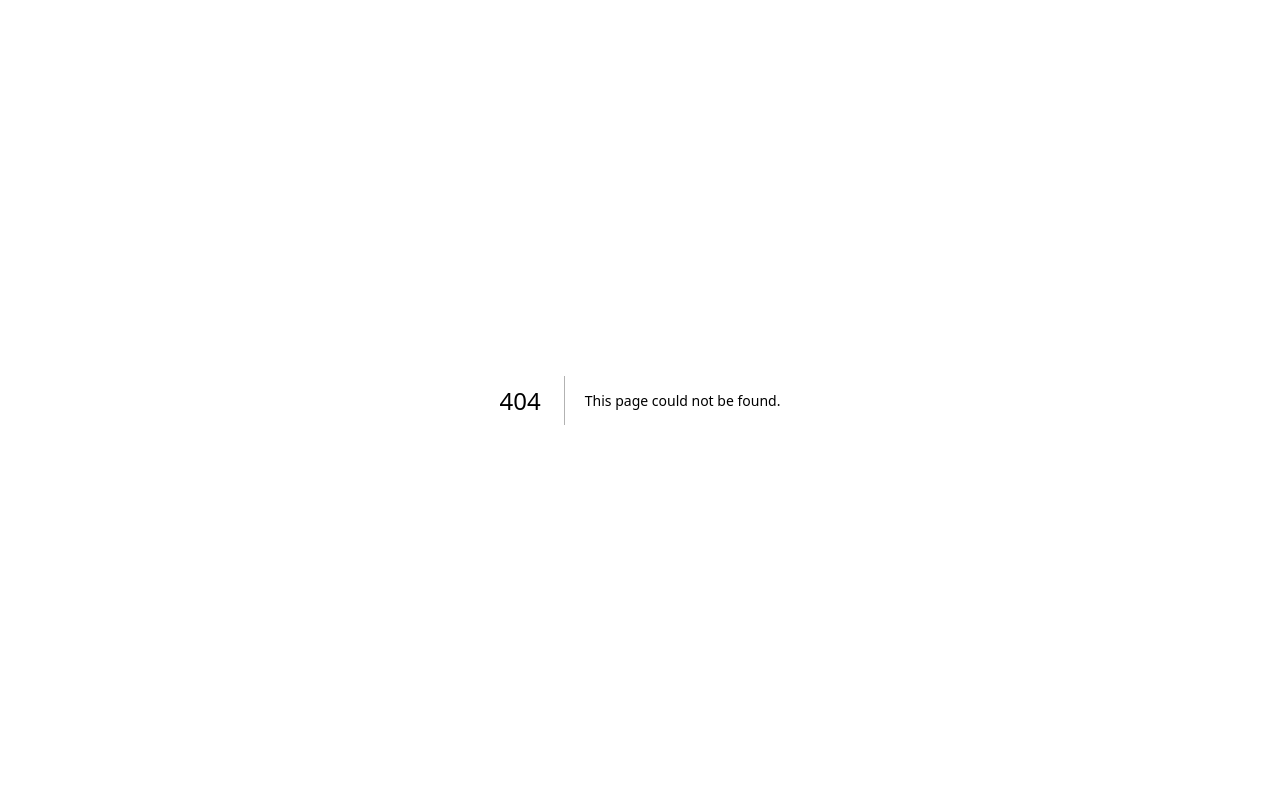
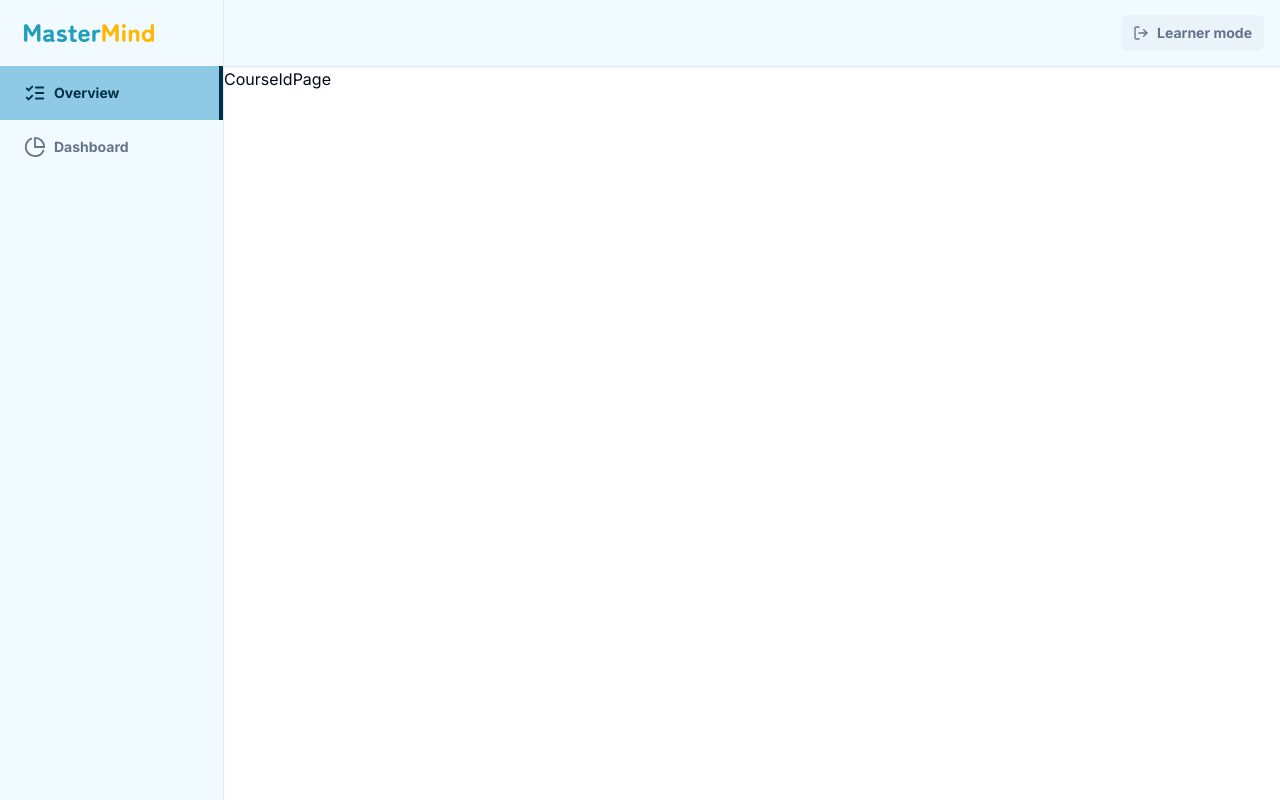
Before and after one commit to Sara-Ho99/master-mind, a Next.js app: page /creator/courses/1 in a window 1280 px wide. Before the commit this address had no page. Built offline with nearby package versions, Linux system fonts and the light colour scheme.

Commit message:
feat & test: create courseId route, and test course created successfully to neondb

```diff
--- /dev/null
+++ b/app/(mainpage)/(routes)/creator/courses/[courseId]/page.tsx
@@ -0,0 +1,9 @@
+function CourseIdPage() {
+  return (
+    <div>
+      <h1>CourseIdPage</h1>
+    </div>
+  );
+}
+
+export default CourseIdPage;
```
